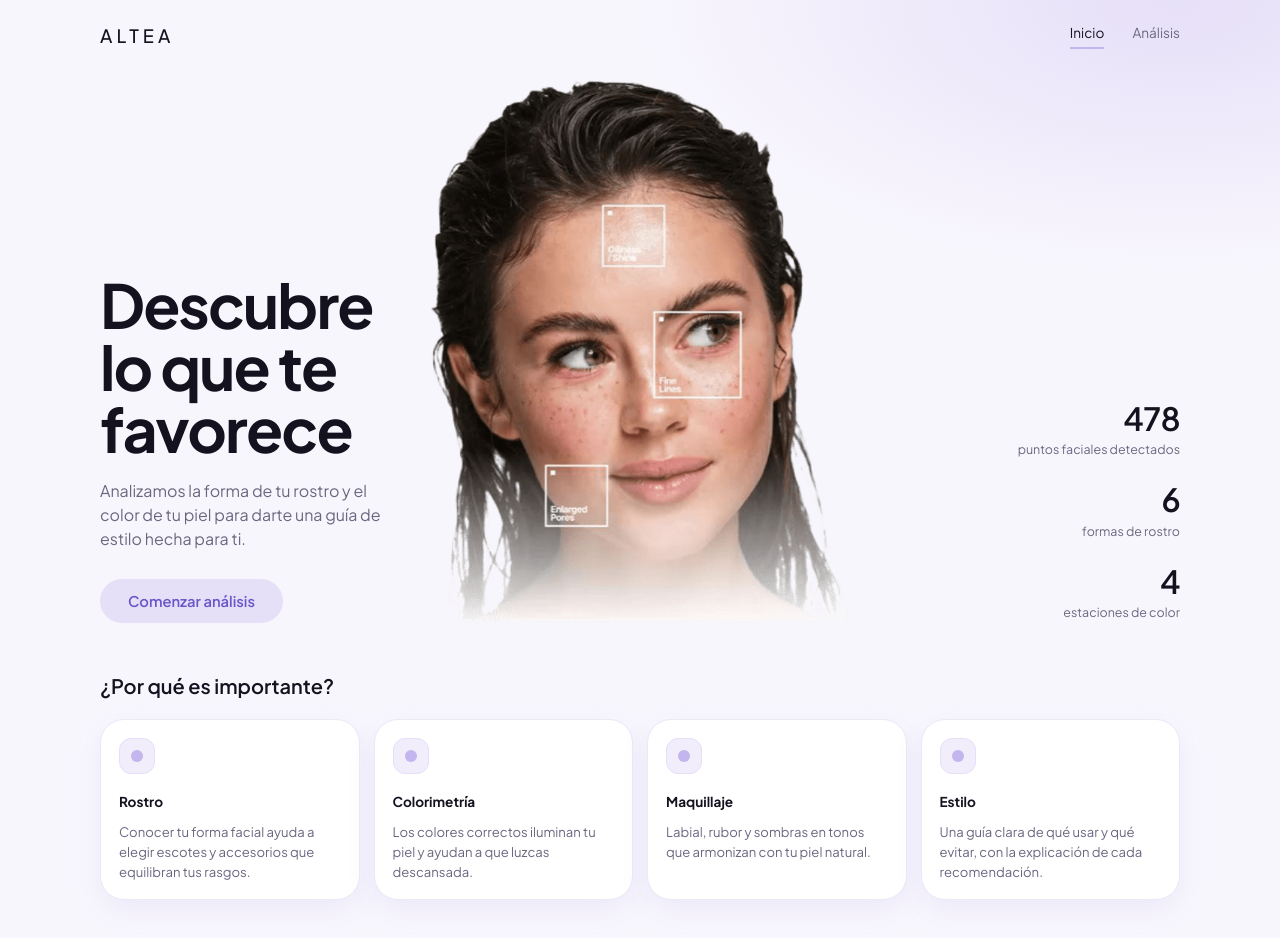
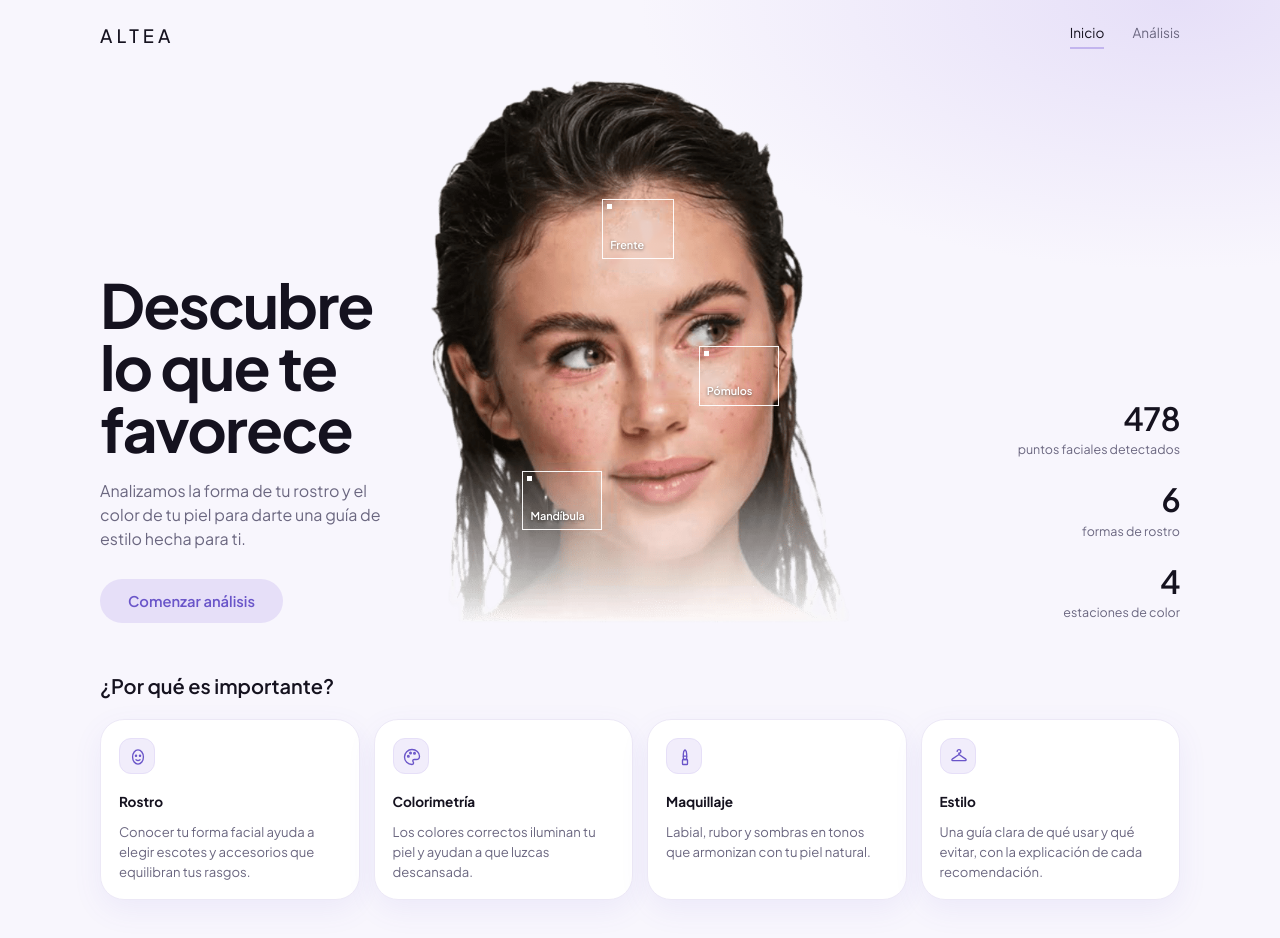
Before and after one commit to lorena2119/altea, a website built with Vite: page index.html in a window 1280 px wide. Built offline with nearby package versions, Linux system fonts and the light colour scheme.

Commit message:
feat: :zap: UI and design improvement

```diff
--- a/index.html
+++ b/index.html
@@ -28,8 +28,13 @@
   </div>
 
   <div class="hero__model">
-    <img src="public/models/modelo.png" alt="Rostro con puntos de análisis facial">
+  <div class="model-frame">
+    <img src="/modelo.png" alt="Rostro con las zonas que analizamos">
+    <span class="scan scan--forehead">Frente</span>
+    <span class="scan scan--cheek">Pómulos</span>
+    <span class="scan scan--jaw">Mandíbula</span>
   </div>
+</div>
 
   <ul class="stats">
     <li><strong>478</strong><span>puntos faciales detectados</span></li>
--- a/src/main.js
+++ b/src/main.js
@@ -1,6 +1,8 @@
 import './styles/main.css';
 import { initUploader } from './ui/uploader.js';
+import { decorateBadges } from './ui/icons.js';
 initUploader();
+decorateBadges();
 
 const views = document.querySelectorAll('.view');
 const navLinks = document.querySelectorAll('[data-nav]');
--- a/src/styles/main.css
+++ b/src/styles/main.css
@@ -74,7 +74,7 @@ small { color: var(--muted); font-size: 0.78rem; }
 .hero { display: grid; gap: 24px; padding-top: 16px; }
 .hero__text h1 { font-size: clamp(2.4rem, 7vw, 3.8rem); line-height: 1.02; letter-spacing: -0.03em; font-weight: 700; max-width: 8ch; }
 .hero__model { display: flex; justify-content: center; }
-.hero__model img { width: min(100%, 420px); height: auto; display: block; }
+.hero__model img { width: 100%; height: auto; display: block; }
 .stats { display: grid; grid-template-columns: repeat(3, 1fr); gap: 12px; text-align: center; }
 .stats strong { display: block; font-size: 2rem; font-weight: 600; letter-spacing: -0.02em; line-height: 1.1; }
 .stats span { font-size: 0.78rem; color: var(--muted); }
@@ -166,7 +166,7 @@ small { color: var(--muted); font-size: 0.78rem; }
 /* ===== Móvil y tablet ===== */
 @media (max-width: 899px) {
   .hero__text h1 { max-width: none; }
-  .hero__model img { width: min(78%, 340px); }
+  .model-frame { width: min(78%, 340px); }
   .stats {
     margin-top: -12px; padding: 16px 8px;
     background: var(--surface); border: 1px solid var(--line);
@@ -227,3 +227,49 @@ small { color: var(--muted); font-size: 0.78rem; }
 }
 
 .tech summary { cursor: pointer; font-size: 0.8rem; font-weight: 600; color: var(--violet); margin: 4px 0 8px; }
+
+/* ===== Etapa 9: diseño final ===== */
+
+/* Iconos dentro de los marcadores */
+.badge--icon::after { display: none; }
+.badge svg { position: absolute; inset: 8px; width: 20px; height: 20px; fill: none; stroke: var(--violet); stroke-width: 1.6; stroke-linecap: round; stroke-linejoin: round; }
+
+/* Foto de la modelo con recuadros propios */
+.model-frame { position: relative; width: min(100%, 420px); }
+.scan { position: absolute; display: flex; align-items: flex-end; padding: 5px 7px; border: 1.5px solid rgba(255, 255, 255, 0.95); color: #fff; font-size: clamp(0.55rem, 1.7vw, 0.68rem); font-weight: 600; white-space: nowrap; text-shadow: 0 1px 3px rgba(0, 0, 0, 0.5); }
+.scan::before { content: ''; position: absolute; top: 4px; left: 4px; width: 5px; height: 5px; background: #fff; }
+.scan--forehead { left: 41%; top: 22%; width: 17%; height: 11%; }
+.scan--cheek { left: 64%; top: 49%; width: 19%; height: 11%; }
+.scan--jaw { left: 22%; top: 72%; width: 19%; height: 11%; }
+
+/* Botones y tarjetas */
+.btn { transition: background 0.15s, transform 0.15s, box-shadow 0.15s; }
+.btn:hover { transform: translateY(-1px); box-shadow: 0 8px 18px rgba(106, 85, 201, 0.2); }
+.btn:active { transform: none; box-shadow: none; }
+.cards-4 .card { transition: transform 0.2s, box-shadow 0.2s; }
+.cards-4 .card:hover { transform: translateY(-3px); box-shadow: 0 14px 34px rgba(106, 85, 201, 0.14); }
+.tab { transition: background 0.15s, color 0.15s; }
+.tab:hover:not(.is-active) { background: var(--lilac-100); }
+
+/* Mensajes con icono de estado */
+.message::before { font-weight: 700; margin-right: 8px; }
+.message--success::before { content: '✓'; }
+.message--warning::before { content: '!'; }
+.message--error::before { content: '✕'; }
+.message--info::before { content: ''; display: inline-block; width: 0.8em; height: 0.8em; border: 2px solid currentColor; border-right-color: transparent; border-radius: 50%; vertical-align: -1px; animation: spin 0.7s linear infinite; }
+
+/* Línea de escaneo sobre la foto mientras se analiza */
+.preview.is-scanning::after { content: ''; position: absolute; left: 0; right: 0; top: 0; height: 3px; z-index: 2; background: linear-gradient(90deg, transparent, var(--violet), transparent); box-shadow: 0 0 14px var(--violet); animation: scan 1.4s ease-in-out infinite; }
+.preview.is-scanning canvas { opacity: 0.85; }
+
+/* Animaciones de entrada */
+@keyframes fade-up { from { opacity: 0; transform: translateY(8px); } to { opacity: 1; transform: none; } }
+@keyframes spin { to { transform: rotate(360deg); } }
+@keyframes scan { 0%, 100% { top: 0; } 50% { top: calc(100% - 3px); } }
+.view.is-active { animation: fade-up 0.35s ease both; }
+.results { animation: fade-up 0.4s ease both; }
+.pane:not([hidden]) { animation: fade-up 0.25s ease both; }
+
+@media (prefers-reduced-motion: reduce) {
+  *, *::before, *::after { animation: none !important; transition: none !important; }
+}
--- /dev/null
+++ b/src/ui/icons.js
@@ -0,0 +1,30 @@
+// Iconos de línea (24x24). Se colocan automáticamente dentro de cada marcador ".badge",
+// según el título que lo acompaña (el <h3> o <strong> de su tarjeta).
+const ICONS = {
+  rostro: '<ellipse cx="12" cy="12" rx="6.5" ry="8.5"/><circle cx="9.6" cy="10.6" r=".7" fill="currentColor"/><circle cx="14.4" cy="10.6" r=".7" fill="currentColor"/><path d="M9.6 15.2c1.4 1.2 3.4 1.2 4.8 0"/>',
+  colorimetria: '<path d="M12 3a9 9 0 1 0 0 18c1.2 0 1.9-.8 1.9-1.7 0-1.2-1-1.6-1-2.7 0-.9.7-1.6 1.7-1.6H17a4 4 0 0 0 4-4C21 6.5 17 3 12 3z"/><circle cx="7.6" cy="11" r="1"/><circle cx="10.2" cy="7.2" r="1"/><circle cx="15" cy="7.6" r="1"/>',
+  maquillaje: '<rect x="9" y="15" width="6" height="6" rx="1"/><rect x="10" y="11" width="4" height="4"/><path d="M10 11V8.5C10 5.5 11.2 4 12 3.5c.8.5 2 2 2 5V11"/>',
+  estilo: '<path d="M12 7.5a2.2 2.2 0 1 0-2.2-2.2"/><path d="M12 7.5V9l-8.2 5.6a1 1 0 0 0 .6 1.8h15.2a1 1 0 0 0 .6-1.8L12 9"/>',
+  proporciones: '<rect x="3" y="8" width="18" height="8" rx="1.5"/><path d="M7 8v3M11 8v4M15 8v3M19 8v2"/>',
+  piel: '<path d="M12 3.5c3 3.7 5.5 6.4 5.5 9.6a5.5 5.5 0 0 1-11 0c0-3.2 2.5-5.9 5.5-9.6z"/>',
+};
+
+const BY_TITLE = {
+  rostro: 'rostro',
+  'forma del rostro': 'rostro',
+  colorimetría: 'colorimetria',
+  maquillaje: 'maquillaje',
+  estilo: 'estilo',
+  proporciones: 'proporciones',
+  'tono de piel': 'piel',
+};
+
+export function decorateBadges() {
+  document.querySelectorAll('.badge').forEach((badge) => {
+    const title = badge.parentElement.querySelector('h3, strong');
+    const key = BY_TITLE[title?.textContent.trim().toLowerCase()];
+    if (!key) return;
+    badge.classList.add('badge--icon');
+    badge.innerHTML = `<svg viewBox="0 0 24 24" aria-hidden="true">${ICONS[key]}</svg>`;
+  });
+}
```
Also changed, not shown: modelo.png (added), public/models/modelo.png (deleted), src/ui/progress.js (deleted), src/ui/screens.js (deleted).
